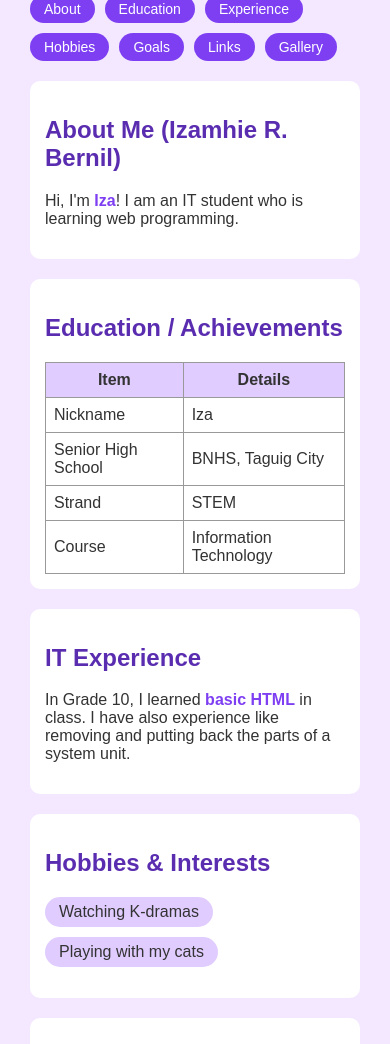
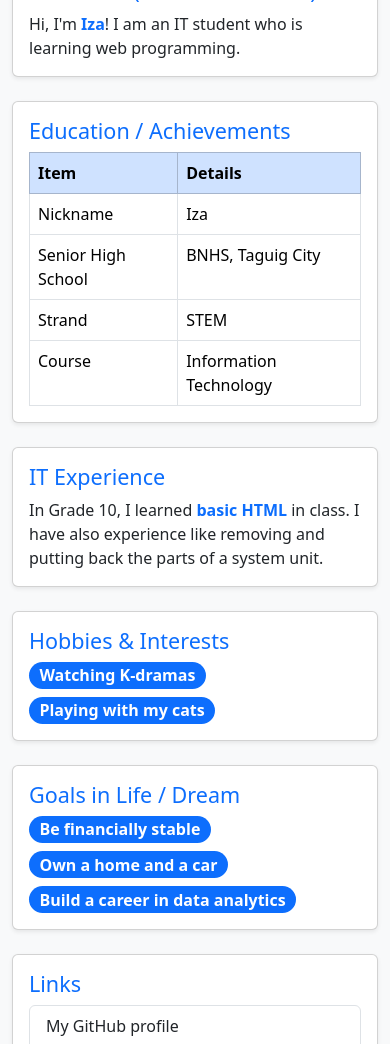
Before and after one commit to RAM-izamhie/webprog-CF251-html-lessons, a plain HTML site: page introduction/index.html in a window 390 px wide. Shown: the part 119-1163 px from the top of the page. Drawn offline with nearby package versions, Linux system fonts and the light colour scheme.

Commit message:
Integrate Bootstrap for styling and layout
Replaced custom styles with Bootstrap framework for improved layout and responsiveness. Updated navigation and structure for better user experience.

```diff
--- a/introduction/index.html
+++ b/introduction/index.html
@@ -5,217 +5,127 @@
   <meta name="viewport" content="width=device-width, initial-scale=1.0">
   <meta name="author" content="Izamhie R. Bernil">
   <title>Iza's Personal Profile</title>
-  <style>
-    body { font-family: Arial, sans-serif; background-color: #f3e8ff; color: #333333; margin: 30px; }
-    h1, h2 { color: #5a2db0; }
-    .section { background-color: white; padding: 15px; border-radius: 10px; }
-    .highlight { color: #7e3ff2; font-weight: bold; }
-    #profile-photo { border-radius: 10px; border: 3px solid #7e3ff2; max-width: 100%; height: auto; }
-    table, th, td { border: 1px solid #999999; border-collapse: collapse; padding: 8px; }
-    th { background-color: #e0ccff; }
+  <link href="https://cdn.jsdelivr.net/npm/bootstrap@5.3.3/dist/css/bootstrap.min.css" rel="stylesheet">
+</head>
+<body class="bg-light">
 
-    /* ===== CSS GRID: overall page layout ===== */
-    .container {
-      display: grid;
-      grid-template-columns: 1fr 1fr;
-      grid-template-areas:
-        "header    header"
-        "about     about"
-        "education experience"
-        "hobbies   goals"
-        "links     gallery"
-        "footer    footer";
-      gap: 20px;
-    }
-    header      { grid-area: header; }
-    #about      { grid-area: about; }
-    #education  { grid-area: education; }
-    #experience { grid-area: experience; }
-    #hobbies    { grid-area: hobbies; }
-    #goals      { grid-area: goals; }
-    #links      { grid-area: links; }
-    #gallery    { grid-area: gallery; }
-    footer      { grid-area: footer; }
+  <nav class="navbar navbar-expand-lg navbar-dark bg-primary">
+    <div class="container">
+      <a class="navbar-brand" href="#">Personal Profile Web Page</a>
+      <button class="navbar-toggler" type="button" data-bs-toggle="collapse" data-bs-target="#mainNav" aria-controls="mainNav" aria-expanded="false" aria-label="Toggle navigation">
+        <span class="navbar-toggler-icon"></span>
+      </button>
+      <div class="collapse navbar-collapse" id="mainNav">
+        <ul class="navbar-nav ms-auto">
+          <li class="nav-item"><a class="nav-link" href="#about">About</a></li>
+          <li class="nav-item"><a class="nav-link" href="#education">Education</a></li>
+          <li class="nav-item"><a class="nav-link" href="#experience">Experience</a></li>
+          <li class="nav-item"><a class="nav-link" href="#hobbies">Hobbies</a></li>
+          <li class="nav-item"><a class="nav-link" href="#goals">Goals</a></li>
+          <li class="nav-item"><a class="nav-link" href="#links">Links</a></li>
+          <li class="nav-item"><a class="nav-link" href="#gallery">Gallery</a></li>
+        </ul>
+      </div>
+    </div>
+  </nav>
 
-    /* ===== FLEXBOX: header and nav bar ===== */
-    header {
-      display: flex;
-      justify-content: space-between;
-      align-items: center;
-      flex-wrap: wrap;
-      gap: 10px;
-    }
-    header h1 { margin: 0; }
-    nav ul {
-      display: flex;
-      flex-wrap: wrap;
-      gap: 10px;
-      list-style: none;
-      margin: 0;
-      padding: 0;
-    }
-    nav a {
-      display: block;
-      background-color: #7e3ff2;
-      color: white;
-      text-decoration: none;
-      padding: 6px 14px;
-      border-radius: 20px;
-      font-size: 14px;
-    }
-    nav a:hover { background-color: #5a2db0; }
+  <main class="container my-4">
+    <div class="row g-4">
 
-    /* ===== FLEXBOX: hobbies and goals as chips ===== */
-    .chips {
-      display: flex;
-      flex-wrap: wrap;
-      gap: 10px;
-      list-style: none;
-      padding: 0;
-    }
-    .chips li {
-      background-color: #e0ccff;
-      padding: 6px 14px;
-      border-radius: 20px;
-    }
-
-    /* ===== FLEXBOX: links list in a row ===== */
-    .link-list {
-      display: flex;
-      flex-direction: column;
-      gap: 8px;
-      list-style: none;
-      padding: 0;
-    }
-
-    /* ===== FLEXBOX: center the gallery photo ===== */
-    #gallery {
-      display: flex;
-      flex-direction: column;
-      align-items: center;
-    }
-
-    /* ===== FLEXBOX: footer ===== */
-    footer {
-      display: flex;
-      justify-content: center;
-      align-items: center;
-      background-color: #5a2db0;
-      color: white;
-      padding: 15px;
-      border-radius: 10px;
-    }
-
-    /* Single column on small screens */
-    @media (max-width: 700px) {
-      .container {
-        grid-template-columns: 1fr;
-        grid-template-areas:
-          "header"
-          "about"
-          "education"
-          "experience"
-          "hobbies"
-          "goals"
-          "links"
-          "gallery"
-          "footer";
-      }
-      header { flex-direction: column; align-items: flex-start; }
-    }
-  </style>
-</head>
-<body>
-
-  <div class="container">
-
-    <header>
-      <h1>Personal Profile Web Page</h1>
-      <nav>
-        <ul>
-          <li><a href="#about">About</a></li>
-          <li><a href="#education">Education</a></li>
-          <li><a href="#experience">Experience</a></li>
-          <li><a href="#hobbies">Hobbies</a></li>
-          <li><a href="#goals">Goals</a></li>
-          <li><a href="#links">Links</a></li>
-          <li><a href="#gallery">Gallery</a></li>
-        </ul>
-      </nav>
-    </header>
-
-    <div class="section" id="about">
-      <h2>About Me (Izamhie R. Bernil)</h2>
-      <p>Hi, I'm <span class="highlight">Iza</span>! I am an IT student who is learning web programming.</p>
+      <div class="col-12" id="about">
+        <div class="card shadow-sm">
+          <div class="card-body">
+            <h2 class="card-title h4 text-primary">About Me (Izamhie R. Bernil)</h2>
+            <p class="card-text mb-0">Hi, I'm <span class="fw-bold text-primary">Iza</span>! I am an IT student who is learning web programming.</p>
+          </div>
+        </div>
       </div>
 
-    <div class="section" id="education">
-      <h2>Education / Achievements</h2>
-      <table>
-        <tr>
-          <th>Item</th>
-          <th>Details</th>
-        </tr>
-        <tr>
-          <td>Nickname</td>
-          <td>Iza</td>
-        </tr>
-        <tr>
-          <td>Senior High School</td>
-          <td>BNHS, Taguig City</td>
-        </tr>
-        <tr>
-          <td>Strand</td>
-          <td>STEM</td>
-        </tr>
-        <tr>
-          <td>Course</td>
-          <td>Information Technology</td>
-        </tr>
+      <div class="col-md-6" id="education">
+        <div class="card shadow-sm h-100">
+          <div class="card-body">
+            <h2 class="card-title h4 text-primary">Education / Achievements</h2>
+            <div class="table-responsive">
+              <table class="table table-bordered mb-0">
+                <thead class="table-primary">
+                  <tr><th>Item</th><th>Details</th></tr>
+                </thead>
+                <tbody>
+                  <tr><td>Nickname</td><td>Iza</td></tr>
+                  <tr><td>Senior High School</td><td>BNHS, Taguig City</td></tr>
+                  <tr><td>Strand</td><td>STEM</td></tr>
+                  <tr><td>Course</td><td>Information Technology</td></tr>
+                </tbody>
               </table>
             </div>
-
-    <div class="section" id="experience">
-      <h2>IT Experience</h2>
-      <p>In Grade 10, I learned <span class="highlight">basic HTML</span> in class. I have also experience like removing and putting back the parts of a system unit.</p>
+          </div>
+        </div>
       </div>
 
-    <div class="section" id="hobbies">
-      <h2>Hobbies &amp; Interests</h2>
-      <ul class="chips">
-        <li>Watching K-dramas</li>
-        <li>Playing with my cats</li>
-      </ul>
+      <div class="col-md-6" id="experience">
+        <div class="card shadow-sm h-100">
+          <div class="card-body">
+            <h2 class="card-title h4 text-primary">IT Experience</h2>
+            <p class="card-text">In Grade 10, I learned <span class="fw-bold text-primary">basic HTML</span> in class. I have also experience like removing and putting back the parts of a system unit.</p>
+          </div>
+        </div>
       </div>
 
-    <div class="section" id="goals">
-      <h2>Goals in Life / Dream</h2>
-      <ul class="chips">
-        <li>Be financially stable</li>
-        <li>Own a home and a car</li>
-        <li>Build a career in data analytics</li>
-      </ul>
+      <div class="col-md-6" id="hobbies">
+        <div class="card shadow-sm h-100">
+          <div class="card-body">
+            <h2 class="card-title h4 text-primary">Hobbies &amp; Interests</h2>
+            <div class="d-flex flex-wrap gap-2">
+              <span class="badge rounded-pill text-bg-primary fs-6">Watching K-dramas</span>
+              <span class="badge rounded-pill text-bg-primary fs-6">Playing with my cats</span>
+            </div>
+          </div>
+        </div>
       </div>
 
-    <div class="section" id="links">
-      <h2>Links</h2>
-      <ul class="link-list">
-        <li><a href="https://github.com/RAM-izamhie" target="_blank">My GitHub profile</a></li>
-        <li><a href="https://www.w3schools.com/html/" target="_blank">W3Schools HTML Tutorial</a></li>
-        <li><a href="../home/index.html">Go to my home page</a></li>
-      </ul>
+      <div class="col-md-6" id="goals">
+        <div class="card shadow-sm h-100">
+          <div class="card-body">
+            <h2 class="card-title h4 text-primary">Goals in Life / Dream</h2>
+            <div class="d-flex flex-wrap gap-2">
+              <span class="badge rounded-pill text-bg-primary fs-6">Be financially stable</span>
+              <span class="badge rounded-pill text-bg-primary fs-6">Own a home and a car</span>
+              <span class="badge rounded-pill text-bg-primary fs-6">Build a career in data analytics</span>
+            </div>
+          </div>
+        </div>
       </div>
 
-    <div class="section" id="gallery">
-      <h2>Picture Gallery</h2>
-      <img id="profile-photo" src="Intraa.jpg" alt="Intraa" width="300">
+      <div class="col-md-6" id="links">
+        <div class="card shadow-sm h-100">
+          <div class="card-body">
+            <h2 class="card-title h4 text-primary">Links</h2>
+            <div class="list-group">
+              <a class="list-group-item list-group-item-action" href="https://github.com/RAM-izamhie" target="_blank">My GitHub profile</a>
+              <a class="list-group-item list-group-item-action" href="https://www.w3schools.com/html/" target="_blank">W3Schools HTML Tutorial</a>
+              <a class="list-group-item list-group-item-action" href="../home/index.html">Go to my home page</a>
+            </div>
+          </div>
+        </div>
       </div>
 
-    <footer>
-      <p>&copy; 2026 Izamhie R. Bernil</p>
+      <div class="col-md-6" id="gallery">
+        <div class="card shadow-sm h-100">
+          <div class="card-body text-center">
+            <h2 class="card-title h4 text-primary">Picture Gallery</h2>
+            <img src="Intraa.jpg" alt="Intraa" class="img-fluid rounded border border-primary border-3">
+          </div>
+        </div>
+      </div>
+
+    </div>
+  </main>
+
+  <footer class="bg-primary text-white text-center py-3 mt-4">
+    <p class="mb-0">&copy; 2026 Izamhie R. Bernil</p>
   </footer>
 
-  </div>
+  <script src="https://cdn.jsdelivr.net/npm/bootstrap@5.3.3/dist/js/bootstrap.bundle.min.js"></script>
 
 </body>
 </html>
```
Lines whose indentation alone changed are shown as unchanged.
